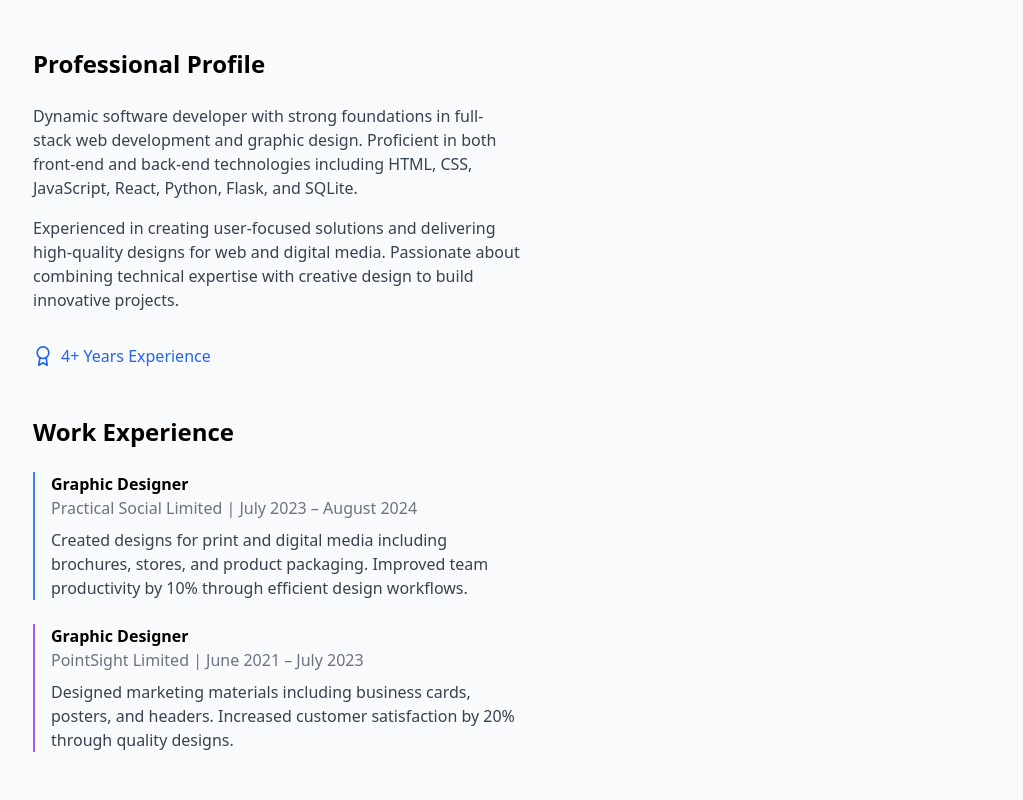
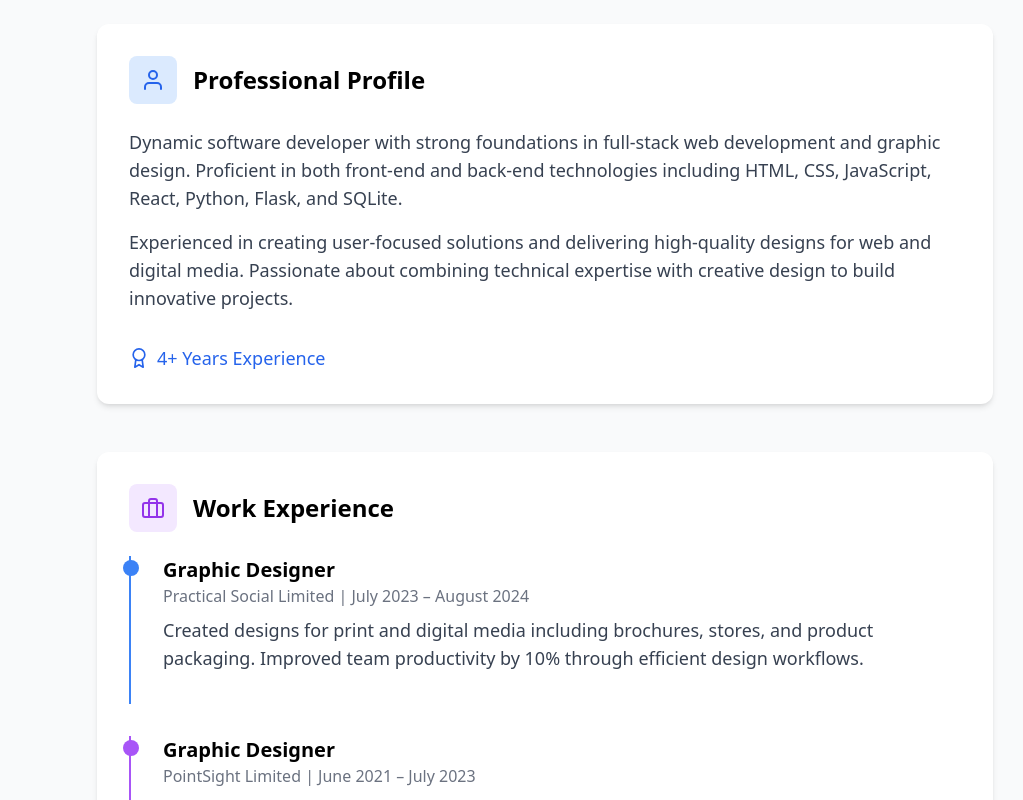
Before and after one commit to masindes/-portfolio_website, a React (Vite) app: page / in a window 1280 px wide. Shown: the part 1040-1840 px from the top of the page, without its empty margins (95-1118 px from the left). Built offline with nearby package versions, Linux system fonts and the light colour scheme.

Commit message:
initial about

```diff
--- a/src/components/About.jsx
+++ b/src/components/About.jsx
@@ -1,5 +1,5 @@
 import { motion } from 'framer-motion';
-import { FiAward } from 'react-icons/fi';
+import { FiAward, FiBriefcase, FiUser } from 'react-icons/fi';
 
 export default function About() {
   const container = {
@@ -31,60 +31,78 @@ export default function About() {
         initial="hidden"
         animate="visible"
         variants={container}
-        className="max-w-6xl mx-auto"
+        className="max-w-4xl mx-auto"
       >
         {/* Title */}
         <motion.div variants={item} className="text-center mb-16">
-          <h2 className="section-title">
+          <h2 className="text-4xl font-bold tracking-tight sm:text-5xl mb-4 dark:text-white">
             About <span className="text-transparent bg-clip-text bg-gradient-to-r from-blue-600 to-purple-600">Me</span>
           </h2>
-          <p className="max-w-2xl mx-auto text-lg text-gray-600 dark:text-gray-400">
+          <p className="max-w-2xl mx-auto text-xl text-gray-600 dark:text-gray-400">
             Detail-oriented full-stack developer and graphic designer creating user-focused digital experiences
           </p>
         </motion.div>
 
-        <div className="grid grid-cols-1 lg:grid-cols-2 gap-12">
-          {/* Bio */}
-          <motion.div variants={item}>
-            <h3 className="text-2xl font-bold dark:text-white mb-6">Professional Profile</h3>
+        {/* Content */}
+        <div className="space-y-12">
+          {/* Profile Section */}
+          <motion.div variants={item} className="bg-white dark:bg-gray-800 rounded-xl shadow-md p-8">
+            <div className="flex items-center mb-6">
+              <div className="p-3 rounded-lg bg-blue-100 dark:bg-blue-900/30 text-blue-600 dark:text-blue-400 mr-4">
+                <FiUser className="w-6 h-6" />
+              </div>
+              <h3 className="text-2xl font-bold dark:text-white">Professional Profile</h3>
+            </div>
             <div className="space-y-4 text-gray-700 dark:text-gray-300">
-              <p>
+              <p className="text-lg">
                 Dynamic software developer with strong foundations in full-stack web development and graphic design.
                 Proficient in both front-end and back-end technologies including HTML, CSS, JavaScript, React, Python,
                 Flask, and SQLite.
               </p>
-              <p>
+              <p className="text-lg">
                 Experienced in creating user-focused solutions and delivering high-quality designs for web and digital media.
                 Passionate about combining technical expertise with creative design to build innovative projects.
               </p>
               <div className="flex items-center space-x-4 pt-4">
-                <div className="flex items-center text-blue-600 dark:text-blue-400">
+                <div className="flex items-center text-blue-600 dark:text-blue-400 text-lg">
                   <FiAward className="w-5 h-5 mr-2" />
                   <span>4+ Years Experience</span>
                 </div>
               </div>
             </div>
+          </motion.div>
 
-            {/* Experience */}
-            <div className="mt-12">
-              <h3 className="text-2xl font-bold dark:text-white mb-6">Work Experience</h3>
-              <div className="space-y-6">
-                <div className="border-l-2 border-blue-500 pl-4">
-                  <h4 className="font-bold dark:text-white">Graphic Designer</h4>
+          {/* Experience Section */}
+          <motion.div variants={item} className="bg-white dark:bg-gray-800 rounded-xl shadow-md p-8">
+            <div className="flex items-center mb-6">
+              <div className="p-3 rounded-lg bg-purple-100 dark:bg-purple-900/30 text-purple-600 dark:text-purple-400 mr-4">
+                <FiBriefcase className="w-6 h-6" />
+              </div>
+              <h3 className="text-2xl font-bold dark:text-white">Work Experience</h3>
+            </div>
+            <div className="space-y-8">
+              <div className="relative pl-8 pb-8 border-l-2 border-blue-500">
+                <div className="absolute w-4 h-4 bg-blue-500 rounded-full -left-2 top-1"></div>
+                <div className="mb-2">
+                  <h4 className="text-xl font-bold dark:text-white">Graphic Designer</h4>
                   <p className="text-gray-500 dark:text-gray-400">Practical Social Limited | July 2023 – August 2024</p>
-                  <p className="mt-2 text-gray-700 dark:text-gray-300">
-                    Created designs for print and digital media including brochures, stores, and product packaging.
-                    Improved team productivity by 10% through efficient design workflows.
-                  </p>
                 </div>
-                <div className="border-l-2 border-purple-500 pl-4">
-                  <h4 className="font-bold dark:text-white">Graphic Designer</h4>
+                <p className="text-gray-700 dark:text-gray-300 text-lg">
+                  Created designs for print and digital media including brochures, stores, and product packaging.
+                  Improved team productivity by 10% through efficient design workflows.
+                </p>
+              </div>
+
+              <div className="relative pl-8 border-l-2 border-purple-500">
+                <div className="absolute w-4 h-4 bg-purple-500 rounded-full -left-2 top-1"></div>
+                <div className="mb-2">
+                  <h4 className="text-xl font-bold dark:text-white">Graphic Designer</h4>
                   <p className="text-gray-500 dark:text-gray-400">PointSight Limited | June 2021 – July 2023</p>
-                  <p className="mt-2 text-gray-700 dark:text-gray-300">
-                    Designed marketing materials including business cards, posters, and headers.
-                    Increased customer satisfaction by 20% through quality designs.
-                  </p>
                 </div>
+                <p className="text-gray-700 dark:text-gray-300 text-lg">
+                  Designed marketing materials including business cards, posters, and headers.
+                  Increased customer satisfaction by 20% through quality designs.
+                </p>
               </div>
             </div>
           </motion.div>
```
